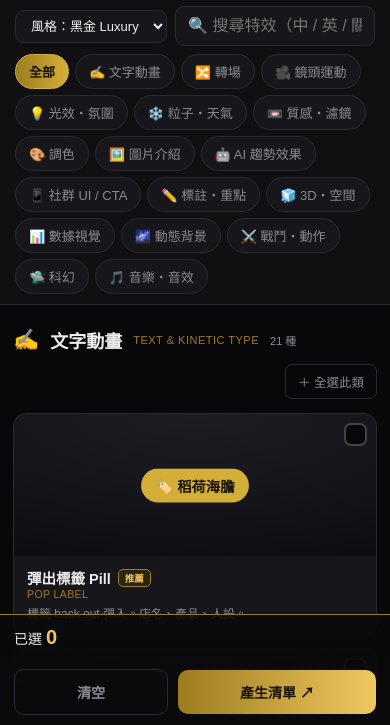
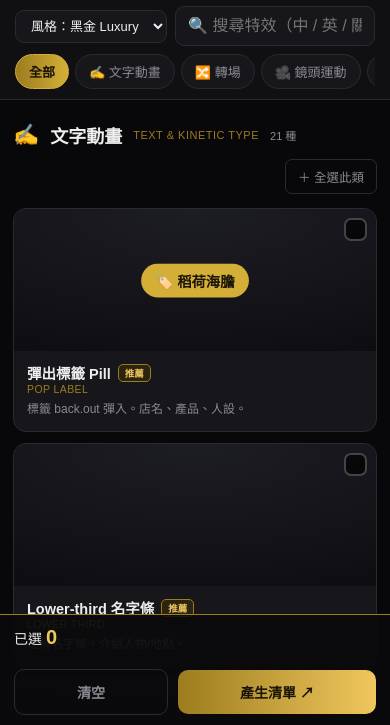
Before and after one commit to Inari-Kira-Isla/shorts-fx-studio, a plain HTML site: page index.html in a window 390 px wide. Shown: the part 117-842 px from the top of the page. Drawn offline with nearby package versions, Linux system fonts and the light colour scheme; animation ran at ten frames a second.

Commit message:
修手機頂部霸畫面：header 取消 sticky(可滑走)+13 分類膠囊單行橫捲(原 wrap 成 6 行)，騰返空間畀效果預覽窗
Co-Authored-By: Claude Opus 4.8 (1M context) <noreply@anthropic.com>
Claude-Session: https://claude.ai/code/session_01HNTaV4Kt4BkC911emQrbH6

```diff
--- a/index.html
+++ b/index.html
@@ -79,13 +79,15 @@
   footer a{text-decoration:none}
   /* 手機細部優化（單欄不變，預覽 px 座標不受影響） */
   @media(max-width:600px){
-    header{padding:12px 15px 10px}
+    header{position:static;padding:12px 15px 10px}   /* 取消 sticky：可滑走，唔再霸住下面預覽 */
     .brand{gap:9px}
     .brand h1{font-size:20px}
     .brand .sub{font-size:11.5px}
     .tools{margin-top:9px;gap:8px}
     #search{max-width:none;padding:10px 12px;font-size:16px}
-    .tab{padding:7px 13px;font-size:13px}
+    .tabs{flex-wrap:nowrap;overflow-x:auto;-webkit-overflow-scrolling:touch;scrollbar-width:none}  /* 13 膠囊單行橫捲，唔再疊成 6 行 */
+    .tabs::-webkit-scrollbar{display:none}
+    .tab{flex:0 0 auto;padding:7px 13px;font-size:13px}
     main{padding:16px 13px 154px}
     .cat{margin-bottom:26px}
     .cat-h .sel-all{padding:7px 12px;font-size:12.5px}
```
